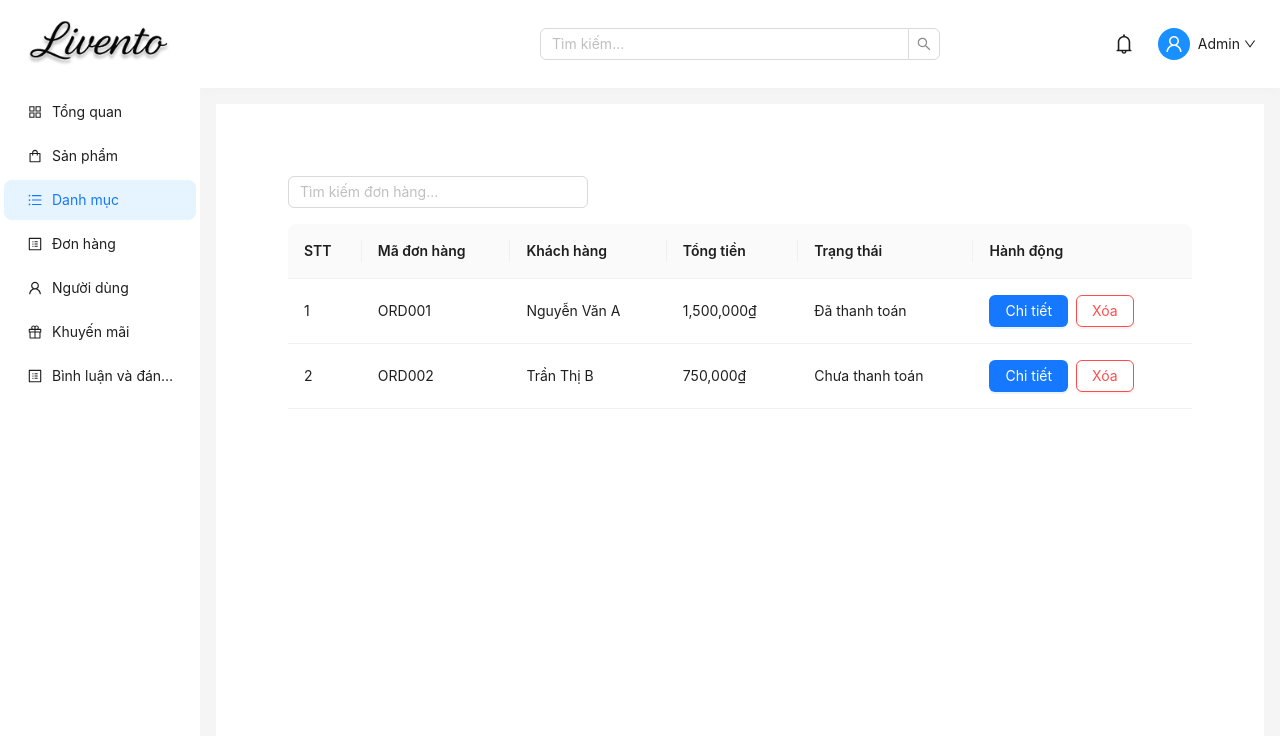
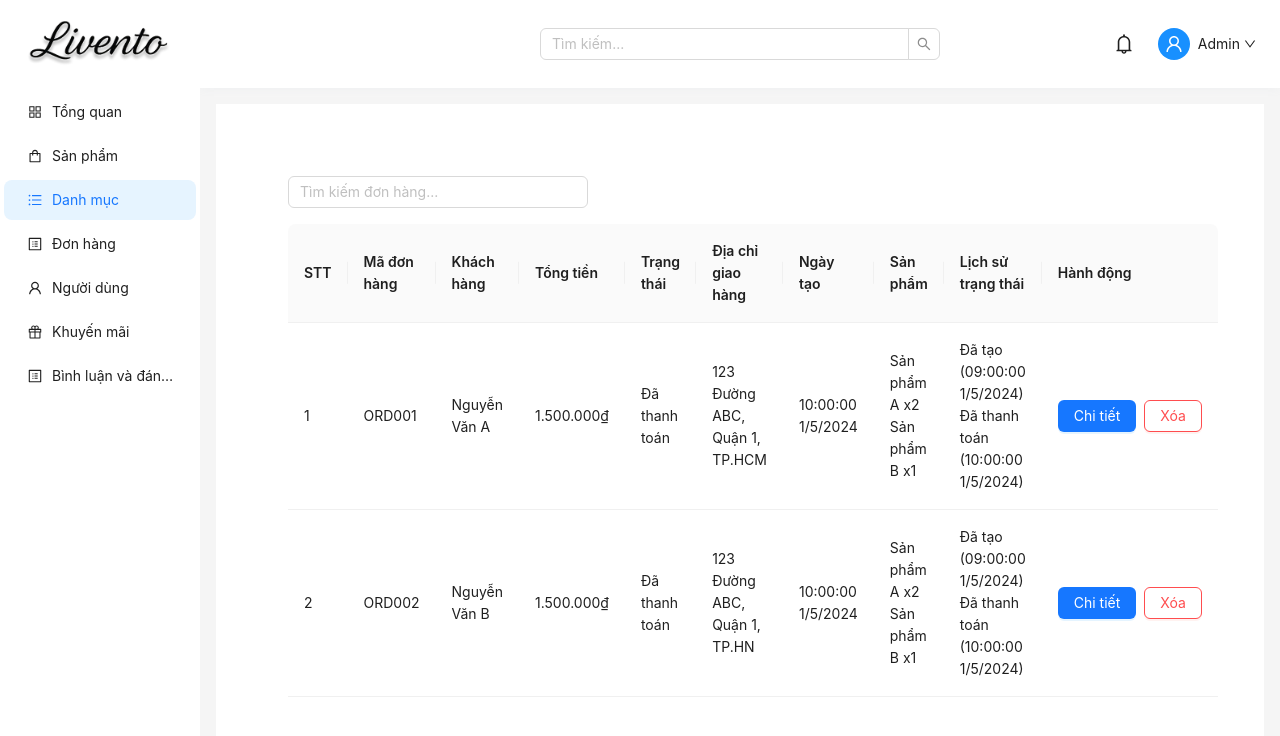
Before and after one commit to DoMinHoo/Du_An_Tot_Nghiep_, a React (Vite) app in the folder admin/: page /admin/orders in a window 1280 px wide. Shown: the top 736 px of the page. Built offline with nearby package versions, Linux system fonts and the light colour scheme.

Commit message:
GiaoDienMoiAdminOrders

```diff
--- a/admin/src/pages/Orders/listOrder.tsx
+++ b/admin/src/pages/Orders/listOrder.tsx
@@ -1,28 +1,49 @@
 import React from "react";
 import { Layout, Button, Input, Table, Space, Popconfirm, type PopconfirmProps } from "antd";
-import { useNavigate } from "react-router-dom"; // ✅ Thêm hook này
+import { useNavigate } from "react-router-dom";
 
 const { Content } = Layout;
 
-// Dữ liệu mẫu đơn hàng
 const dataSource = [
   {
     key: "1",
+    _id: "orderid1",
     orderCode: "ORD001",
     customerName: "Nguyễn Văn A",
-    totalAmount: "1,500,000₫",
+    totalAmount: 1500000,
     status: "Đã thanh toán",
+    shippingAddress: "123 Đường ABC, Quận 1, TP.HCM",
+    createdAt: "2024-05-01T10:00:00Z",
+    items: [
+      { name: "Sản phẩm A", quantity: 2 },
+      { name: "Sản phẩm B", quantity: 1 },
+    ],
+    statusHistory: [
+      { status: "Đã tạo", date: "2024-05-01T09:00:00Z" },
+      { status: "Đã thanh toán", date: "2024-05-01T10:00:00Z" },
+    ],
   },
+  // Thêm dữ liệu mẫu khác nếu cần
   {
     key: "2",
+    _id: "orderid2",
     orderCode: "ORD002",
-    customerName: "Trần Thị B",
-    totalAmount: "750,000₫",
-    status: "Chưa thanh toán",
+    customerName: "Nguyễn Văn B",
+    totalAmount: 1500000,
+    status: "Đã thanh toán",
+    shippingAddress: "123 Đường ABC, Quận 1, TP.HN",
+    createdAt: "2024-05-01T10:00:00Z",
+    items: [
+      { name: "Sản phẩm A", quantity: 2 },
+      { name: "Sản phẩm B", quantity: 1 },
+    ],
+    statusHistory: [
+      { status: "Đã tạo", date: "2024-05-01T09:00:00Z" },
+      { status: "Đã thanh toán", date: "2024-05-01T10:00:00Z" },
+    ],
   },
 ];
 
-// Hàm xác nhận/xoá
 const confirm: PopconfirmProps["onConfirm"] = (e) => {
   console.log("Xóa đơn hàng");
 };
@@ -32,13 +53,12 @@ const cancel: PopconfirmProps["onCancel"] = (e) => {
 };
 
 const OrderManager: React.FC = () => {
-  const navigate = useNavigate(); // ✅ Dùng để điều hướng
+  const navigate = useNavigate();
 
   const handleViewDetail = (orderId: string) => {
-    navigate(`/admin/orders/${orderId}`); // ✅ Điều hướng đến trang chi tiết
+    navigate(`/admin/orders/${orderId}`);
   };
 
-  // ✅ Cập nhật lại phần columns để sử dụng record
   const columns = [
     {
       title: "STT",
@@ -59,6 +79,7 @@ const OrderManager: React.FC = () => {
       title: "Tổng tiền",
       dataIndex: "totalAmount",
       key: "totalAmount",
+      render: (amount: number) => amount.toLocaleString("vi-VN") + "₫",
     },
     {
       title: "Trạng thái",
@@ -66,11 +87,40 @@ const OrderManager: React.FC = () => {
       key: "status",
     },
     {
+      title: "Địa chỉ giao hàng",
+      dataIndex: "shippingAddress",
+      key: "shippingAddress",
+    },
+    {
+      title: "Ngày tạo",
+      dataIndex: "createdAt",
+      key: "createdAt",
+      render: (date: string) => new Date(date).toLocaleString("vi-VN"),
+    },
+    {
+      title: "Sản phẩm",
+      dataIndex: "items",
+      key: "items",
+      render: (items: any[]) => items.map((item, i) => (
+        <div key={i}>{item.name} x{item.quantity}</div>
+      )),
+    },
+    {
+      title: "Lịch sử trạng thái",
+      dataIndex: "statusHistory",
+      key: "statusHistory",
+      render: (history: any[]) => history.map((item, i) => (
+        <div key={i}>
+          {item.status} ({new Date(item.date).toLocaleString("vi-VN")})
+        </div>
+      )),
+    },
+    {
       title: "Hành động",
       key: "action",
       render: (_: any, record: any) => (
         <Space>
-          <Button type="primary" onClick={() => handleViewDetail(record.key)}>Chi tiết</Button>
+          <Button type="primary" onClick={() => handleViewDetail(record._id)}>Chi tiết</Button>
           <Popconfirm
             title="Xóa đơn hàng"
             description="Bạn có chắc muốn xóa đơn hàng này?"
--- a/admin/src/pages/Orders/orderDetail.tsx
+++ b/admin/src/pages/Orders/orderDetail.tsx
@@ -16,7 +16,7 @@ import {
 const { Content } = Layout;
 const { Option } = Select;
 
-const columns = [
+const itemColumns = [
     {
         title: "Sản phẩm",
         dataIndex: "name",
@@ -34,6 +34,20 @@ const columns = [
     },
 ];
 
+const statusHistoryColumns = [
+    {
+        title: "Trạng thái",
+        dataIndex: "status",
+        key: "status",
+    },
+    {
+        title: "Thời gian",
+        dataIndex: "date",
+        key: "date",
+        render: (date: string) => new Date(date).toLocaleString("vi-VN"),
+    },
+];
+
 const OrderDetail: React.FC = () => {
     const { id } = useParams();
     const [order, setOrder] = useState<any>(null);
@@ -43,7 +57,6 @@ const OrderDetail: React.FC = () => {
     const [isModalVisible, setIsModalVisible] = useState(false);
     const [newStatus, setNewStatus] = useState("");
 
-    // Giả lập fetch API đơn hàng
     useEffect(() => {
         setLoading(true);
         setError(null);
@@ -58,28 +71,32 @@ const OrderDetail: React.FC = () => {
                     orderCode: `ORD00${id}`,
                     customerName: "Nguyễn Văn A",
                     status: "Chưa thanh toán",
-                    createdAt: "2025-05-25",
-                    totalAmount: "1,500,000₫",
+                    createdAt: "2025-05-25T14:30:00Z",
+                    totalAmount: 1500000,
+                    shippingAddress: "123 Đường ABC, Quận 1, TP.HCM",
                     items: [
                         {
                             key: "1",
                             name: "Ghế gỗ cao cấp",
                             quantity: 2,
-                            price: "500,000₫",
+                            price: 500000,
                         },
                         {
                             key: "2",
                             name: "Bàn gỗ tròn",
                             quantity: 1,
-                            price: "500,000₫",
+                            price: 500000,
                         },
+                    ],
+                    statusHistory: [
+                        { status: "Chưa thanh toán", date: "2025-05-25T14:30:00Z" },
                     ],
                 };
                 setOrder(fetchedOrder);
                 setNewStatus(fetchedOrder.status);
                 setLoading(false);
             }
-        }, 1000); // Delay để mô phỏng API
+        }, 1000);
     }, [id]);
 
     const handleOpenModal = () => {
@@ -91,7 +108,11 @@ const OrderDetail: React.FC = () => {
 
     const handleUpdateStatus = () => {
         if (order) {
-            setOrder({ ...order, status: newStatus });
+            const updatedHistory = [
+                ...order.statusHistory,
+                { status: newStatus, date: new Date().toISOString() },
+            ];
+            setOrder({ ...order, status: newStatus, statusHistory: updatedHistory });
             setIsModalVisible(false);
             message.success("Cập nhật trạng thái thành công!");
         }
@@ -140,8 +161,15 @@ const OrderDetail: React.FC = () => {
                 <Descriptions.Item label="Trạng thái">
                     <Tag color={getStatusColor(order.status)}>{order.status}</Tag>
                 </Descriptions.Item>
-                <Descriptions.Item label="Ngày tạo">{order.createdAt}</Descriptions.Item>
-                <Descriptions.Item label="Tổng tiền">{order.totalAmount}</Descriptions.Item>
+                <Descriptions.Item label="Ngày tạo">
+                    {new Date(order.createdAt).toLocaleString("vi-VN")}
+                </Descriptions.Item>
+                <Descriptions.Item label="Tổng tiền">
+                    {order.totalAmount.toLocaleString("vi-VN")}₫
+                </Descriptions.Item>
+                <Descriptions.Item label="Địa chỉ giao hàng">
+                    {order.shippingAddress}
+                </Descriptions.Item>
             </Descriptions>
 
             <Button type="primary" onClick={handleOpenModal} style={{ marginBottom: 16 }}>
@@ -149,7 +177,16 @@ const OrderDetail: React.FC = () => {
             </Button>
 
             <h3>Danh sách sản phẩm</h3>
-            <Table dataSource={order.items} columns={columns} pagination={false} />
+            <Table dataSource={order.items} columns={itemColumns} pagination={false} rowKey="key" />
+
+            <h3 style={{ marginTop: 32 }}>Lịch sử trạng thái</h3>
+            <Table
+                dataSource={order.statusHistory}
+                columns={statusHistoryColumns}
+                pagination={false}
+                rowKey="date"
+            />
+
 
             <Button style={{ marginTop: 24 }} onClick={() => window.history.back()}>
                 Quay lại
```
